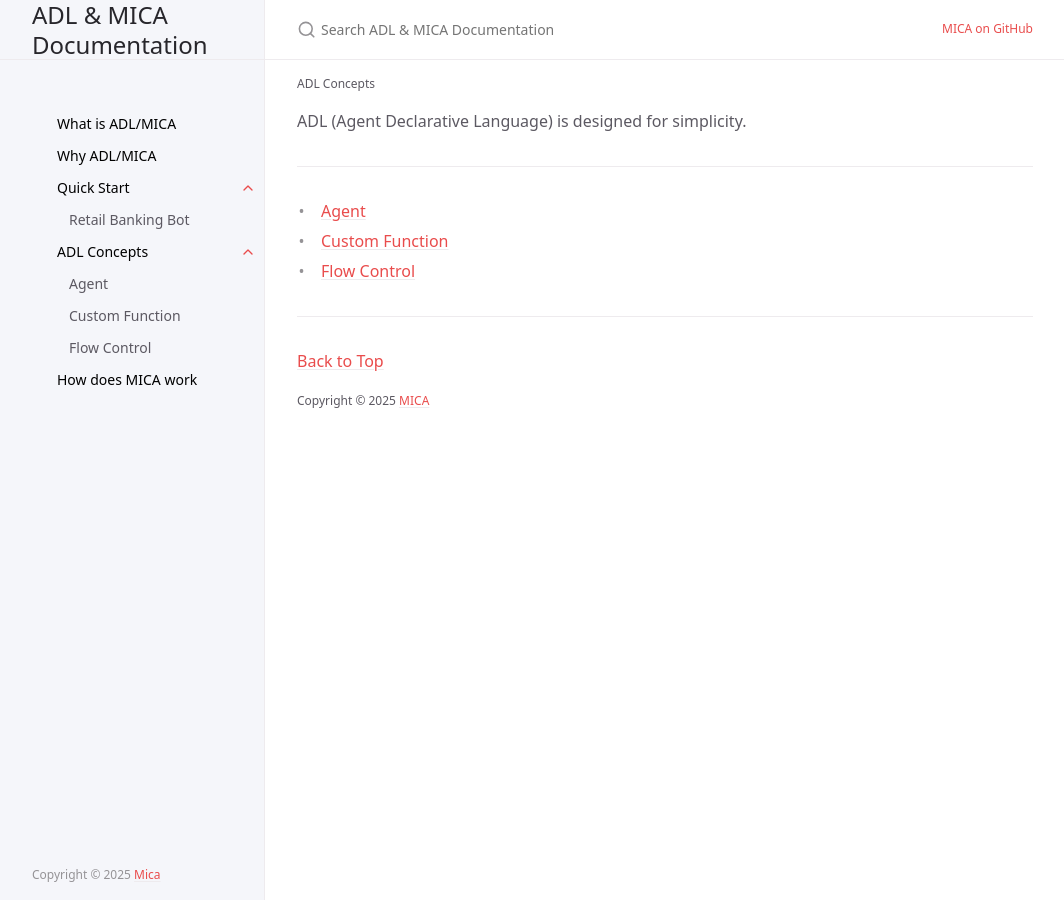
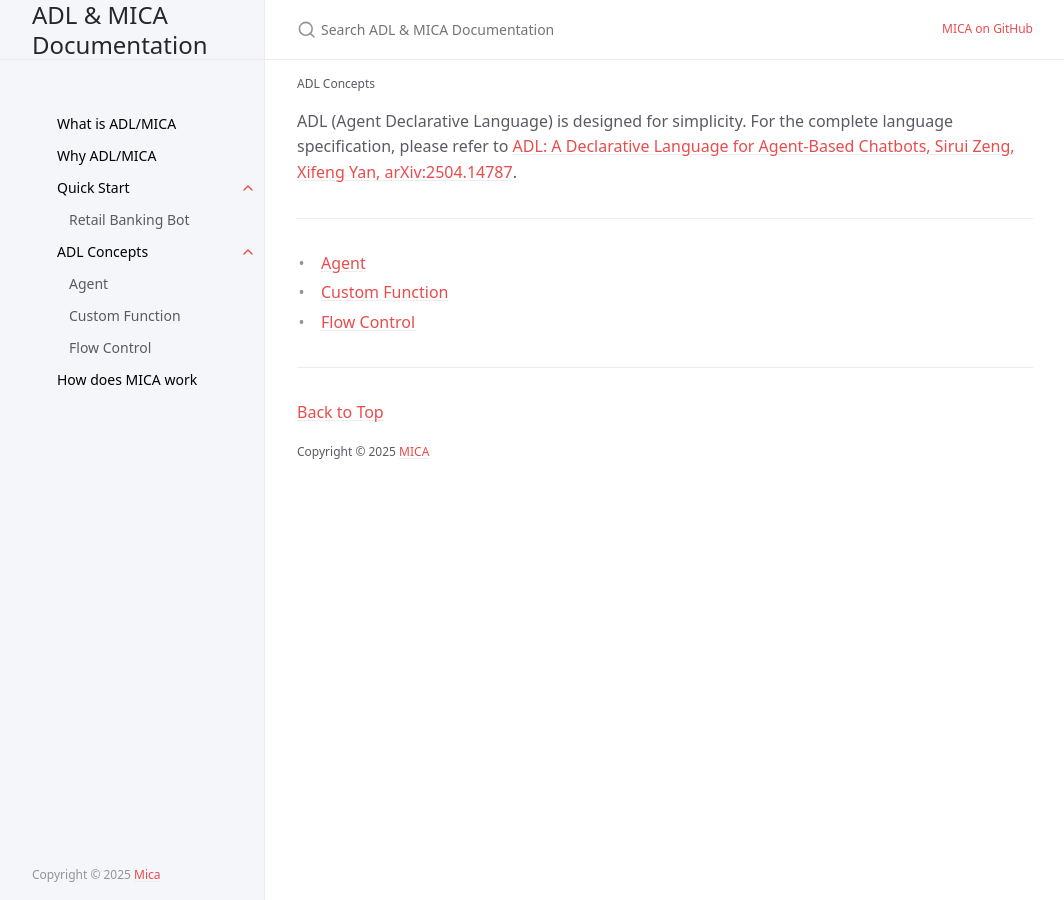
Before and after one commit to Mica-labs/Mica-labs.github.io, a Jekyll site: the page built from docs/ADL Concepts/index.md, in a window 1280 px wide. Shown: the whole page, without its empty margins (107-1171 px from the left). Built offline with Jekyll 4.4.1, drawn with Linux system fonts in a browser that asks for light colours; cached includes are drawn as plain includes.

Commit message:
Update index.md

```diff
--- a/docs/ADL Concepts/index.md
+++ b/docs/ADL Concepts/index.md
@@ -5,4 +5,4 @@ nav_order: 5
 has_children: true
 ---
 
-ADL (Agent Declarative Language) is designed for simplicity.
+ADL (Agent Declarative Language) is designed for simplicity.  For the complete language specification, please refer to [ADL: A Declarative Language for Agent-Based Chatbots, Sirui Zeng, Xifeng Yan, 	arXiv:2504.14787](https://arxiv.org/pdf/2504.14787).
```
